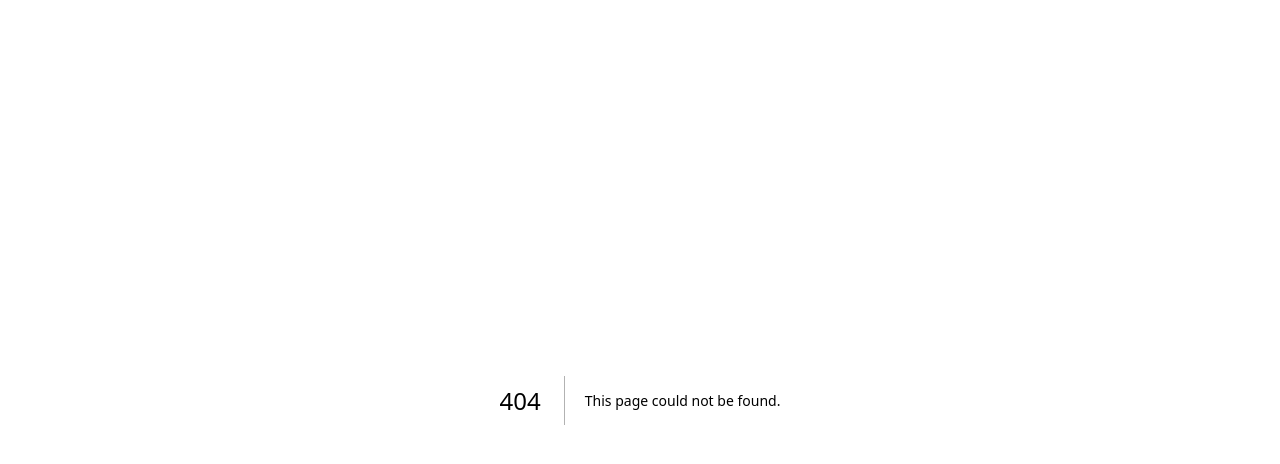
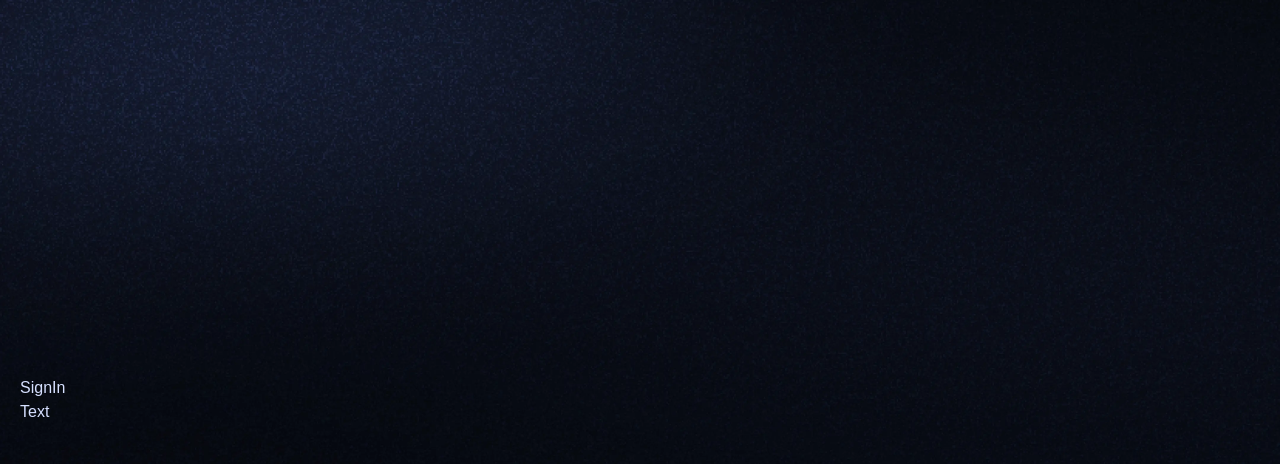
Before and after one commit to kajugadaniels/nextjs-library-management-system, a Next.js app: page /sign-in in a window 1280 px wide. Before the commit this address had no page. Shown: the top 464 px of the page. Built offline with nearby package versions, Linux system fonts and the light colour scheme; a web font is replaced by a local one.

Commit message:
Setup auth pages

```diff
--- /dev/null
+++ b/app/(auth)/layout.tsx
@@ -0,0 +1,10 @@
+import React, { ReactNode } from "react";
+
+const Layout = async ({ children }: { children: ReactNode }) => {
+  return (
+    <main className="auth-container">
+      <section className="auth-form">{children}</section>
+    </main>
+  );
+};
+export default Layout;
--- /dev/null
+++ b/app/(auth)/sign-in/page.tsx
@@ -0,0 +1,11 @@
+import React from "react";
+
+const SignIn = () => {
+  return (
+    <div>
+      SignIn
+      <p>Text</p>
+    </div>
+  );
+};
+export default SignIn;
--- /dev/null
+++ b/app/(auth)/sign-up/page.tsx
@@ -0,0 +1,11 @@
+import React from "react";
+
+const SignUp = () => {
+  return (
+    <div>
+      SignUp
+      <p>Text</p>
+    </div>
+  );
+};
+export default SignUp;
```
